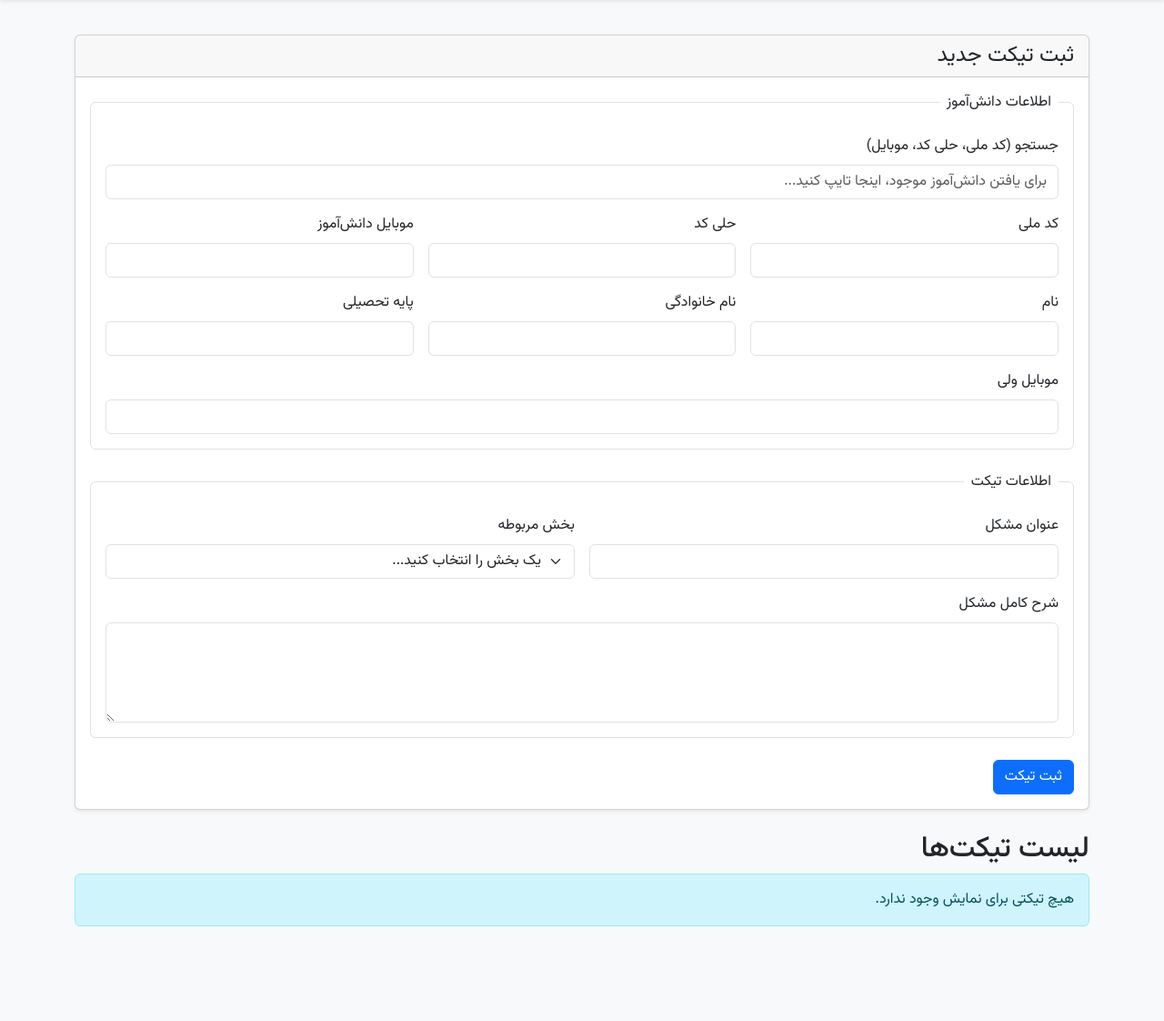
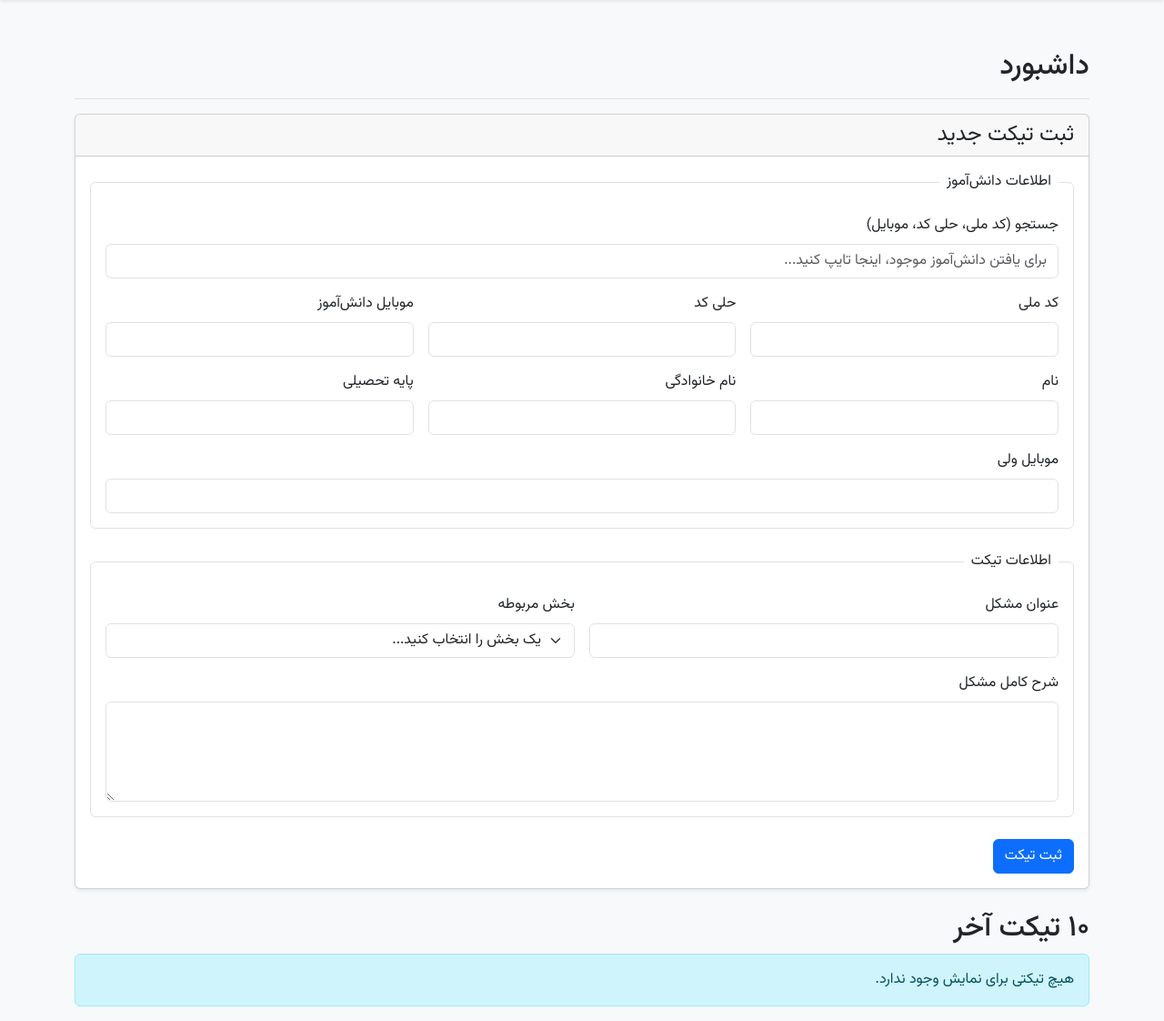
Before and after one commit to AllamehHelli/CRM, a Flask app: page / in a window 1280 px wide. Shown: the part 56-1178 px from the top of the page at 91% size. Before the commit the page ends 1074 px from the top, so only its background shows below. Run offline with Flask 3, Linux system fonts and the light colour scheme; the visitor is signed in with stand-in values (Sample User, id 1); data comes from the database, SQL or seed files in the repository; data that the repository does not hold is empty; some libraries are stand-ins or nearby versions.

Commit message:
Update index.html

```diff
--- a/templates/index.html
+++ b/templates/index.html
@@ -2,6 +2,10 @@
 {% block title %}داشبورد اصلی{% endblock %}
 
 {% block content %}
+<div class="d-flex justify-content-between flex-wrap flex-md-nowrap align-items-center pt-3 pb-2 mb-3 border-bottom">
+    <h1 class="h2">داشبورد</h1>
+</div>
+
 {% if current_user.role != 'operator' %}
 <div class="card shadow-sm mb-4">
     <div class="card-header"><h4 class="my-0 fw-normal">ثبت تیکت جدید</h4></div>
@@ -35,7 +39,7 @@
 </div>
 {% endif %}
 
-<h2 class="mt-4">{% if current_user.role == 'admin' %}لیست تیکت‌ها{% elif current_user.role == 'operator' %}تیکت‌های بخش {{ current_user.department.name }}{% else %}تیکت‌های من{% endif %}</h2>
+<h2 class="mt-4">۱۰ تیکت آخر</h2>
 {% if tickets %}
 <div class="table-responsive">
     <table class="table table-striped table-hover align-middle">
@@ -80,7 +84,6 @@ $(document).ready(function() {
                         $('#student_mobile').val(data.student_mobile || '');
                         $('#parent_mobile').val(data.parent_mobile || '');
                     } else {
-                        // اگر دانش‌آموز پیدا نشد، فیلد ID مخفی را خالی می‌کند
                         $('#student_id').val('');
                     }
                 }
```
